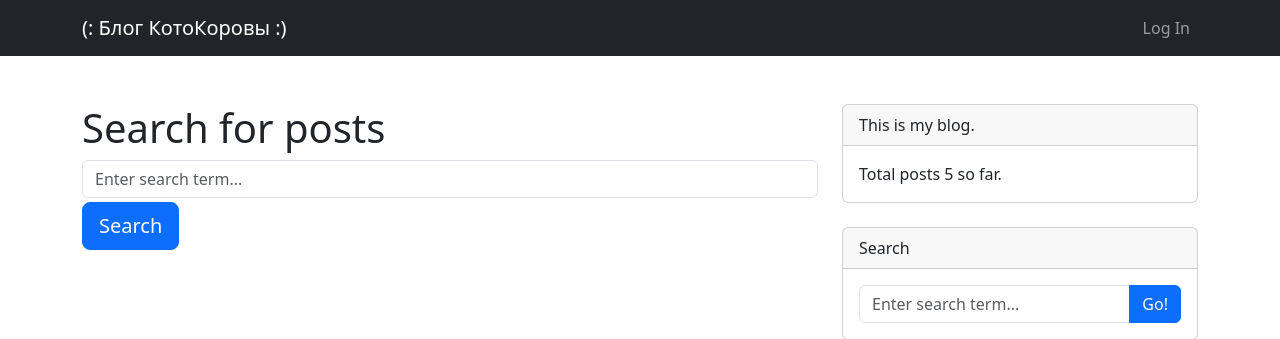
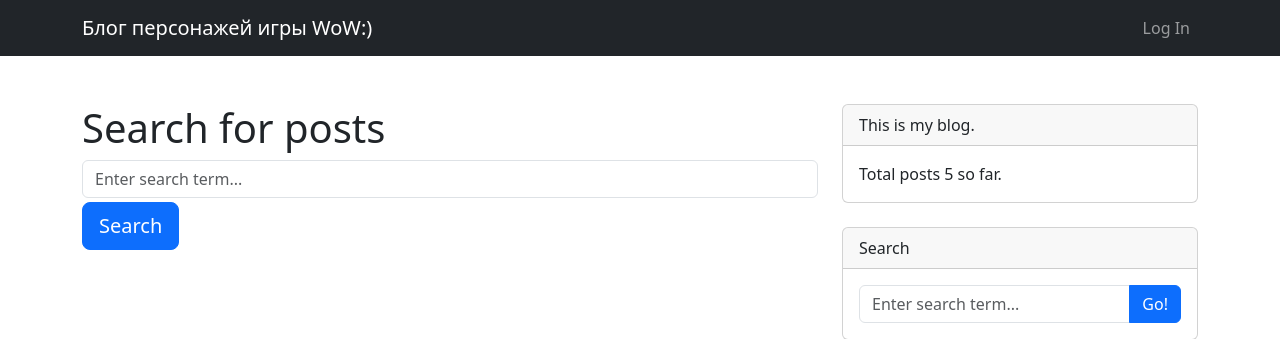
Before and after one commit to yasf25/my_wow_blog, a Django app: page /search/ in a window 1280 px wide. Shown: the top 339 px of the page. Run offline with Django 5.2, Linux system fonts and the light colour scheme; data comes from the database, SQL or seed files in the repository; parts of the project's set-up code (start-up, migrations or seed data) failed here and were passed over; some libraries are stand-ins or nearby versions.

Commit message:
test, new title

```diff
--- a/templates/blog/base.html
+++ b/templates/blog/base.html
@@ -13,7 +13,7 @@
 <!-- Responsive navbar-->
 <nav class="navbar navbar-expand-lg navbar-dark bg-dark">
     <div class="container">
-        <a class="navbar-brand" href="/"> (: Блог КотоКоровы :)</a>
+        <a class="navbar-brand" href="/"> Блог персонажей игры WoW:)</a>
         <button class="navbar-toggler" type="button" data-bs-toggle="collapse" data-bs-target="#navbarSupportedContent"
                 aria-controls="navbarSupportedContent" aria-expanded="false" aria-label="Toggle navigation"><span
                 class="navbar-toggler-icon"></span></button>
```
